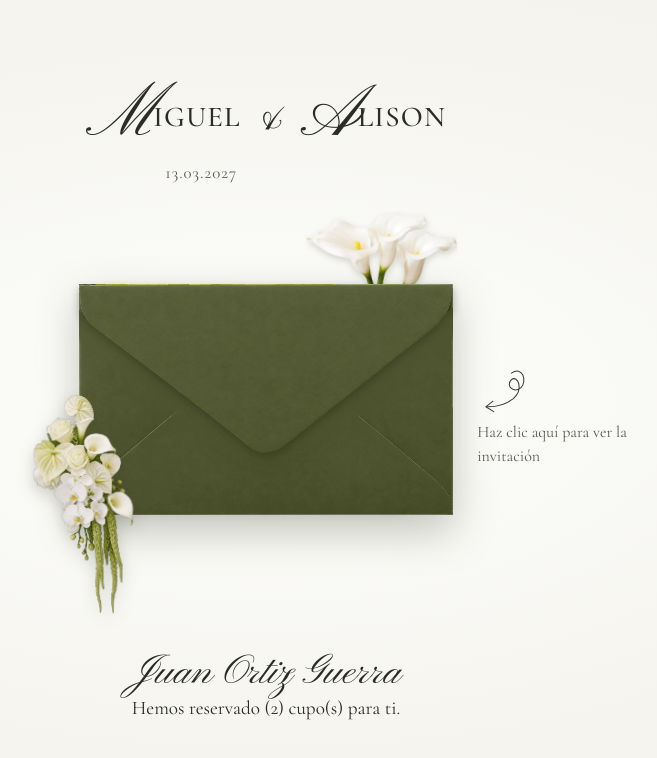
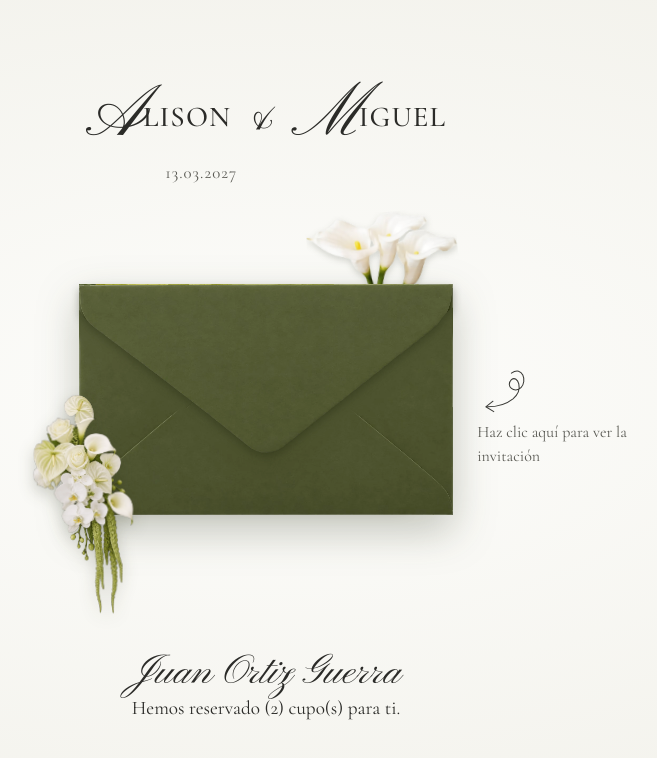
Before and after one commit to miguelISC02/invitacion_boda, a plain HTML site: page index.html in a window 1280 px wide. Shown: the whole page, without its empty margins (374-1031 px from the left). Drawn offline with nearby package versions, Linux system fonts and the light colour scheme.

Commit message:
nombre modificados

```diff
--- a/index.html
+++ b/index.html
@@ -3,7 +3,7 @@
 <head>
   <meta charset="UTF-8">
   <meta name="viewport" content="width=device-width, initial-scale=1, viewport-fit=cover">
-  <title>Miguel &amp; Alison · 22.06.2026</title>
+  <title>Alison &amp; Miguel · 13.03.2027</title>
 
   <!-- Bootstrap 5 -->
   <link href="https://cdn.jsdelivr.net/npm/bootstrap@5.3.3/dist/css/bootstrap.min.css" rel="stylesheet">
@@ -26,7 +26,7 @@
         <header class="intro">
           <div class="title-block">
             <h1 class="names" aria-label="Miguel y Alison">
-              <span class="cap">M</span><span class="rest">IGUEL</span><span class="amp">&amp;</span><span class="cap">A</span><span class="rest">LISON</span>
+              <span class="cap">A</span><span class="rest">LISON</span><span class="amp">&amp;</span><span class="cap">M</span><span class="rest">IGUEL</span>
             </h1>
             <p class="meta">13.03.2027</p>
           </div>
@@ -125,9 +125,9 @@
                 <p class="sheet-lead">Tenemos el honor de invitarte a celebrar nuestro matrimonio</p>
 
                 <h2 class="sheet-names" id="sheetNames">
+                  <span>Alison</span>
+                  <span class="sheet-amp">&amp;</span>
                   <span>Miguel</span>
-                  <span class="sheet-amp">&amp;</span>
-                  <span>Alison</span>
                 </h2>
 
                 <p class="sheet-date">13.03.2027</p>
```
